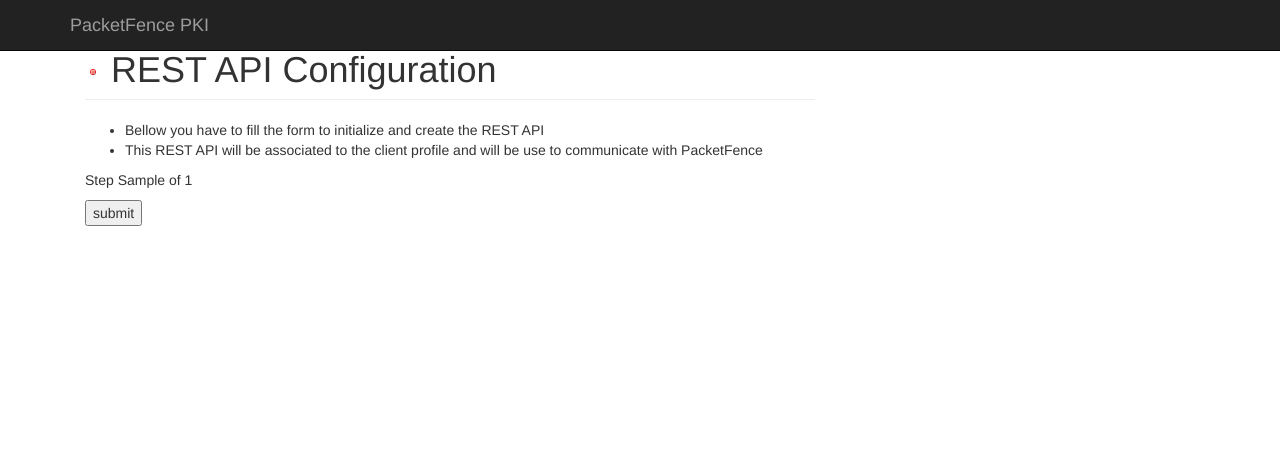
After one commit to inverse-inc/packetfence-pki, a Django app: template pki/templates/step_3_initialize.html in a window 1280 px wide. The commit adds this page. Shown: the top 466 px of the page. Run offline with Django 3.2, Linux system fonts and the light colour scheme; the template is opened without the code that fills it: most values are stand-ins (such as "Sample title", 1, 10 or a date in 2020); parts of the project's set-up code (start-up, migrations or seed data) failed here and were passed over; some libraries are stand-ins or nearby versions.

Commit message:
Added new step in Init_Wizard

```diff
--- a/pki/templates/step_1_initialize.html
+++ b/pki/templates/step_1_initialize.html
@@ -5,15 +5,15 @@
 
 {% block title %}
         <img src="{% static "img/bullet_red.png" %}">
-          {% trans "Profile Configuration" %}
+          {% trans "Server Profile Configuration" %}
 {% endblock %}
 
 
 
 {% block content %}
 <ul>
-<li>Bellow you have to fill the form to initialize and create the Certificate Profile</li>
-<li>This Profile information will be use to create your certificate and will be associated to the previous CA</li>
+<li>Bellow you have to fill the form to initialize and create the Server Certificate Profile</li>
+<li>This Profile information will be use to create your server certificate and will be associated to the previous CA</li>
 </ul>
 <p>Step {{ wizard.steps.step1 }} of {{ wizard.steps.count }}</p>
 <form action="" method="post">{% csrf_token %}
--- /dev/null
+++ b/pki/templates/step_3_initialize.html
@@ -0,0 +1,39 @@
+{% extends "simplebase.html" %}
+{% load staticfiles %}
+{% load i18n %}
+{% load bootstrap3 %}
+
+{% block title %}
+        <img src="{% static "img/bullet_red.png" %}">
+          {% trans "REST API Configuration" %}
+{% endblock %}
+
+
+
+{% block content %}
+<ul>
+<li>Bellow you have to fill the form to initialize and create the REST API</li>
+<li>This REST API will be associated to the client profile and will be use to communicate with PacketFence</li>
+</ul>
+<p>Step {{ wizard.steps.step1 }} of {{ wizard.steps.count }}</p>
+<form action="" method="post">{% csrf_token %}
+<table>
+{{ wizard.management_form }}
+{% if wizard.form.forms %}
+    {{ wizard.form.management_form }}
+    {% for form in wizard.form.forms %}
+{% bootstrap_form form %}
+
+    {% endfor %}
+{% else %}
+{% bootstrap_form wizard.form %}
+
+{% endif %}
+</table>
+{% if wizard.steps.prev %}
+<button name="wizard_goto_step" type="submit" value="{{ wizard.steps.first }}">{% trans "first step" %}</button>
+<button name="wizard_goto_step" type="submit" value="{{ wizard.steps.prev }}">{% trans "prev step" %}</button>
+{% endif %}
+<input type="submit" value="{% trans "submit" %}"/>
+</form>
+{% endblock %}
```
Also changed, not shown: pki/views.py (+13 -8 lines).
